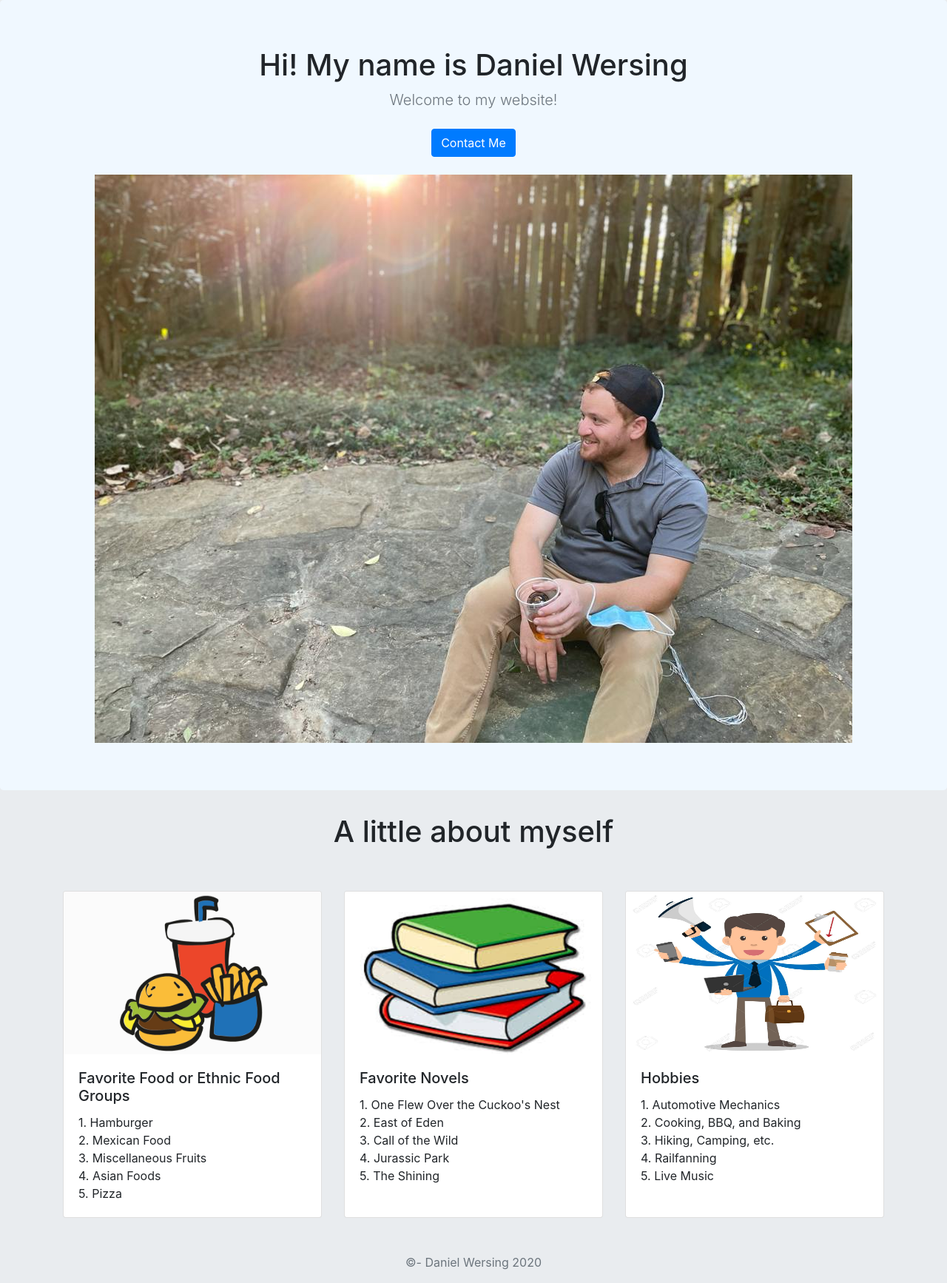
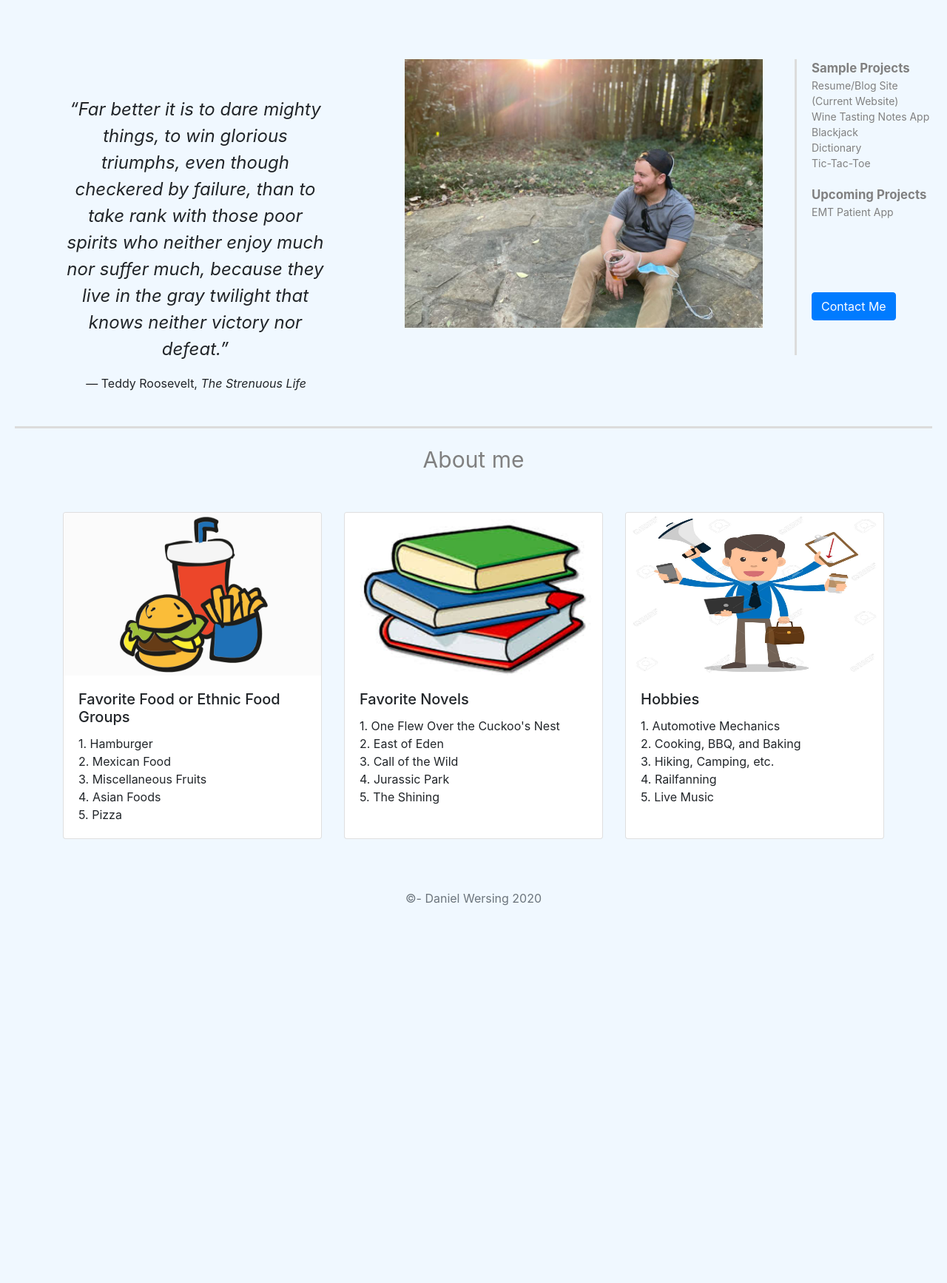
Before and after one commit to dwersing/Personal-Website-Resume-Blog-Site, a Django app: page / in a window 1280 px wide. Shown: the part 56-1790 px from the top of the page at 74% size. After the commit the page ends 1280 px from the top, so only its background shows below. Run offline with Django 3.2, Linux system fonts and the light colour scheme; data comes from the database, SQL or seed files in the repository; some libraries are stand-ins or nearby versions.

Commit message:
Added content to the homepage like the TR quote and repositories

```diff
--- a/jobs/templates/jobs/home.html
+++ b/jobs/templates/jobs/home.html
@@ -17,6 +17,9 @@
 
 
     <style>
+    a {
+      text-decoration: none;
+    }
       .bd-placeholder-img {
         font-size: 1.125rem;
         text-anchor: middle;
@@ -31,18 +34,33 @@
           font-size: 3.5rem;
         }
       }
+
+      .project-list-container {
+          float:right;
+          width:15%;
+          border-left:3px solid gainsboro;
+          color:grey;
+          font-size:14px;
+          padding-left:20px;
+          height:400px;
+        }
+
+      .project-list-container div a
+      {
+      color:gray;
+      }
     </style>
     <!-- Custom styles for this template -->
     <link href="album.css" rel="stylesheet">
   </head>
-  <body style="background-color:#e9ecef">
-    <header>
+  <body style="background-color:aliceblue">
+    <header style="margin-bottom:60px;">
   <nav class="navbar navbar-expand-lg navbar-dark bg-dark">
     <a class="navbar-brand" href="{% url 'home' %}">Daniel Wersing</a>
   <button class="navbar-toggler" type="button" data-toggle="collapse" data-target="#navbarNavAltMarkup" aria-controls="navbarNavAltMarkup" aria-expanded="false" aria-label="Toggle navigation">
     <span class="navbar-toggler-icon"></span>
   </button>
-  <div class="collapse navbar-collapse" id="navbarNavAltMarkup">
+  <div class="collapse navbar-collapse" id="navbarNavAltMarkup" >
     <div class="navbar-nav ml-auto">
       <a class="nav-item nav-link active" href="#">Home</a>
       <a class="nav-item nav-link" href="{% static 'd_wersing.resume.pdf' %}" target="_blank">Resume</a>
@@ -53,21 +71,45 @@
 </nav>
 </header>
 
-<main role="main">
+<main role="main" style="margin:20px;margin-top:80px">
+<div style="margin-bottom:20px;">
+  <div class="project-list-container">
+    <div style="font-size:larger;font-weight:bolder;">Sample Projects</div>
+    <div><a href="https://github.com/dwersing/Personal-Website-Resume-Blog-Site" style="" >Resume/Blog Site (Current Website)</a></div>
+    <div><a href="https://github.com/dwersing/WineApp_Project" style="" >Wine Tasting Notes App</a></div>
+    <div><a href="https://github.com/dwersing/blackjack.game" style="" >Blackjack</a></div>
+    <div><a href="https://github.com/dwersing/Dictionary" style="" >Dictionary</a></div>
+    <div><a href="https://github.com/dwersing/Tic-Tac-Toe" style="" >Tic-Tac-Toe</a></div>
 
-  <section class="jumbotron text-center" style="background-color:aliceblue">
-    <div class="container">
-      <h1 class="jumbotron-heading">Hi!  My name is Daniel Wersing</h1>
-      <p class="lead text-muted">Welcome to my website!</p>
-      <p>
+    <div style="font-size:larger;font-weight:bolder;margin-top:20px;">Upcoming Projects</div>
+    <div>EMT Patient App</div>
+    <p style="margin-top:90px;">
         <a href="mailto:dwersing@gmail.com?subject=I saw your website and want to chat with you" class="btn btn-primary my-2">Contact Me</a>
-      </p>
-      <img class="img-fluid" src="{% static 'd.home.jpg' %}" height="600"/>
+
+  </div>
+  <div style="width:85%;padding:0 1%;" >
+    <div style="float:left;width:35%;margin-right:10%;margin-left:5%;margin-top:15px">
+      <figure>
+        <blockquote style="font-size:24px;text-align:center;margin-top:35px">
+        <i>“Far better it is to dare mighty things, to win glorious triumphs,
+          even though checkered by failure, than to take rank with those poor spirits who neither enjoy much nor suffer
+          much, because they live in the gray twilight that knows neither victory nor defeat.”</i>
+        </blockquote>
+        <figcaption style="text-align:right;padding-right:30px;">
+          &mdash; Teddy Roosevelt, <cite>The Strenuous Life</cite>
+        </figcaption>
+      </figure>
+
     </div>
-  </section>
-    <h1 style="text-align: center">A little about myself</h1>
-
-  <div class="album py-5">
+    <div style="float:left;width:47%;margin-right:3%;max-height:400px;">
+      <img class="img-fluid" src="{% static 'd.home.jpg' %}" style="max-height:400px"/>
+    </div>
+  </div>
+  <div style="clear:both"></div>
+</div>
+  <div style="width:100%;margin-top:30px;padding-top:20px;border-top:3px solid gainsboro">
+    <div style="font-size:30px;color:gray;text-align:center;">About me</div>
+   <div class="album py-5">
 
     <div class="container">
       <div class="card-deck">
@@ -87,6 +129,9 @@
       </div>
     </div>
 
+  </div>
+
+
 </main>
 
 <footer class="text-muted">
```
